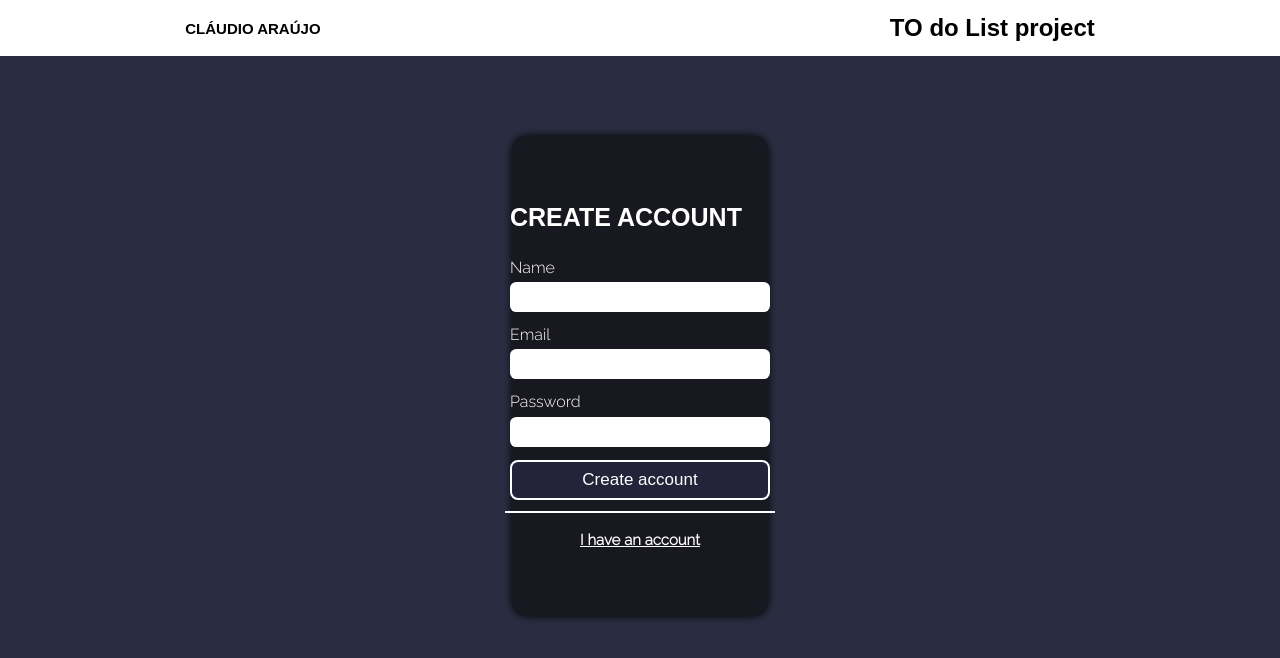
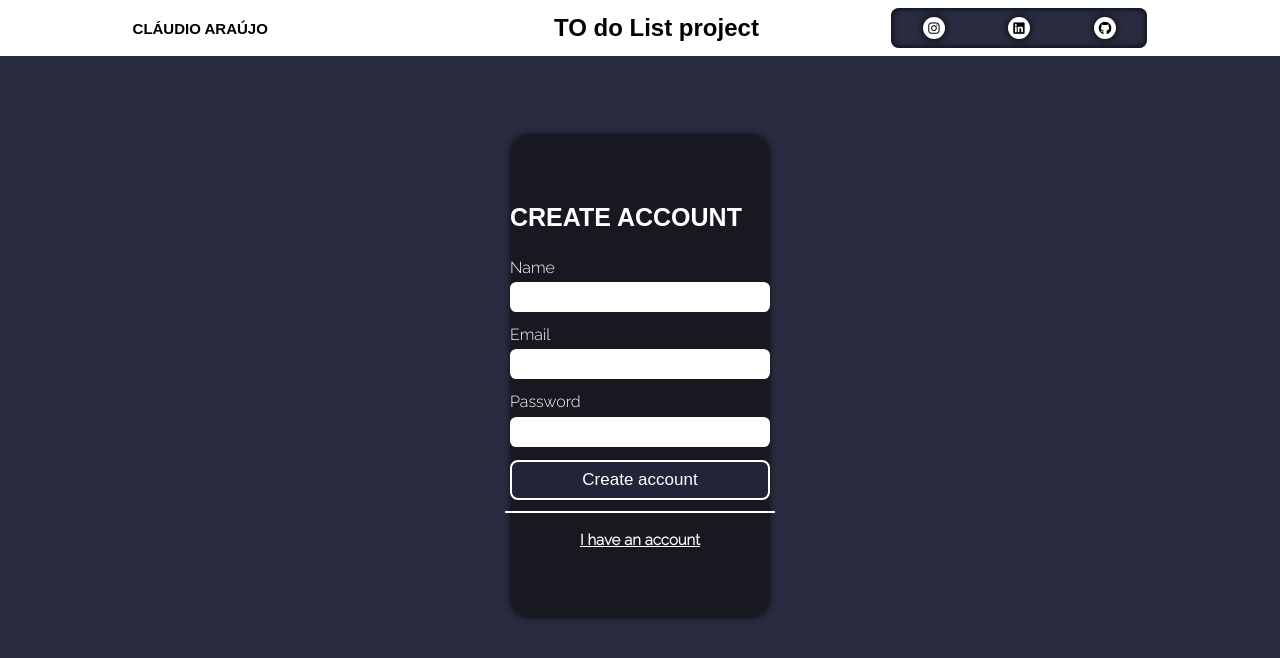
Before and after one commit to Claudio712005/To-do-List, a React (Create React App) app in the folder frontend/: page / in a window 1280 px wide. Shown: the top 658 px of the page. Built offline with nearby package versions, Linux system fonts and the light colour scheme; a web font is replaced by a local one.

Commit message:
Adicionando readme e alterações finais.

```diff
--- a/frontend/src/components/partials/head.jsx
+++ b/frontend/src/components/partials/head.jsx
@@ -10,6 +10,17 @@ function Head({ toggleFormVisibility, formVisibility }) {
       <div className="head">
         <h1>CLÁUDIO ARAÚJO</h1>
         <h2>TO do List project</h2>
+        <div className="social-media">
+          <a href="https://www.instagram.com/araujo.clau18/?next=%2F" target="_blank" rel="noopener noreferrer">
+            <i className="fa-brands fa-instagram"></i>
+          </a>
+          <a href="https://www.linkedin.com/in/cláudio-araújo-31750a25b/" target="_blank" rel="noopener noreferrer">
+            <i className="fa-brands fa-linkedin"></i>
+          </a>
+          <a href="https://github.com/Claudio712005/To-do-List.git" target="_blank" rel="noopener noreferrer">
+            <i className="fa-brands fa-github"></i>
+          </a>
+        </div>
       </div>
     );
   } else if (location.pathname === '/tasks') {
--- a/frontend/src/style/animation/animation.css
+++ b/frontend/src/style/animation/animation.css
@@ -128,3 +128,15 @@
     opacity: 1;
   }
 }
+@keyframes roll-in-left {
+  0% {
+    -webkit-transform: translateX(-800px) rotate(-540deg);
+    transform: translateX(-800px) rotate(-540deg);
+    opacity: 0;
+  }
+  100% {
+    -webkit-transform: translateX(0) rotate(0deg);
+    transform: translateX(0) rotate(0deg);
+    opacity: 1;
+  }
+}
--- a/frontend/src/style/head.sass
+++ b/frontend/src/style/head.sass
@@ -8,10 +8,40 @@
     justify-content: space-evenly
     background-color: #fff
 
+    .social-media
+        width: 20%
+        background-color: #2a2d41
+        color: #000
+        box-shadow: #000 0 0 7px 0 inset
+        border-radius: 0.5rem
+        height: 70%
+        display: flex
+        align-items: center
+        justify-content: space-around
+        overflow: hidden
+
+        a
+            text-decoration: none
+            color: #000
+            i
+                cursor: pointer
+                background-color: #fff
+                box-shadow: 0 0 8px 0 #000
+                font-size: 13px
+                border-radius: 100%
+                width: 22px
+                height: 22px
+                display: flex
+                align-items: center
+                justify-content: center
+                animation: roll-in-left 2s ease-out both
+                transition: all ease-in-out 0.5s
+
+
     h1
         font-family: $nav_bar_font_name
         font-size: 15px
-        margin-right: 30%
+        margin-right: 12%
 
     h2
         font-family: $nav_bar_font_name
```
Also changed, not shown: 1 other file (tests, documents, lock files or other folders).
